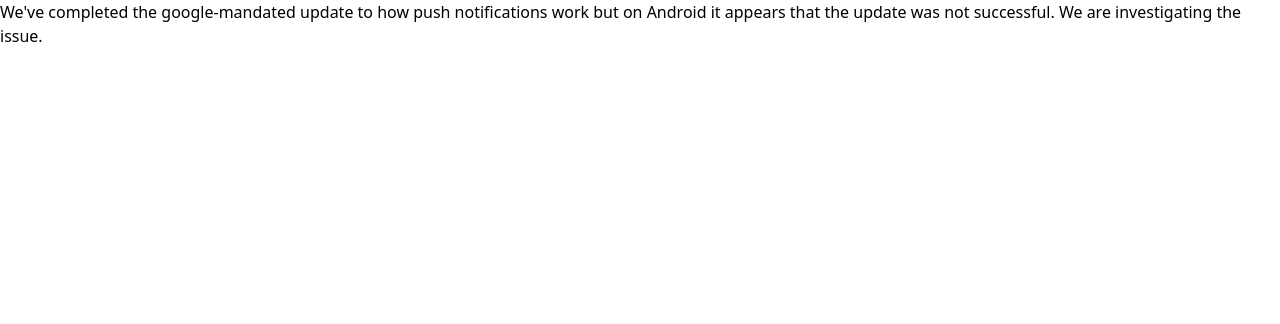
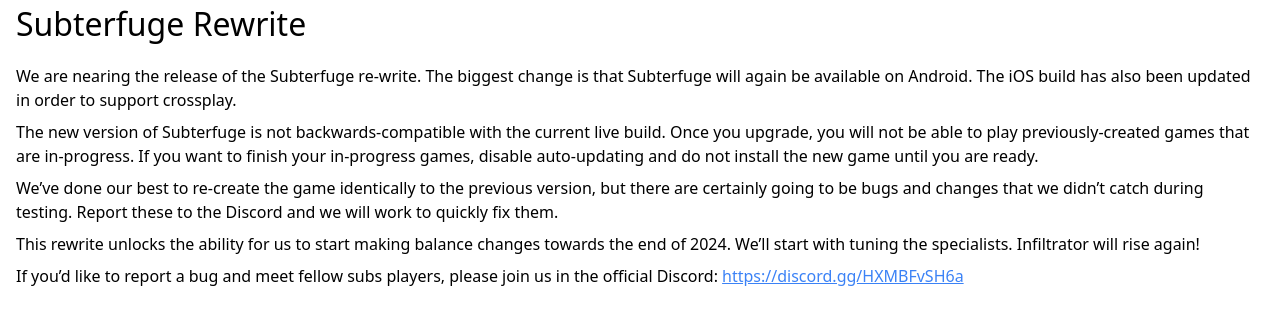
Before and after one commit to gameshovel/gameshovel.github.io, a website built with Vite: page subterfuge-news/upgrade-pre-notice.html in a window 1280 px wide. Built offline with nearby package versions, Linux system fonts and the light colour scheme.

Commit message:
rewrite notice, formatting

```diff
--- a/src/style.css
+++ b/src/style.css
@@ -66,4 +66,7 @@
   div {
     @apply mb-2;
   }
+  body {
+    @apply mx-4;
+  }
 }
--- a/subterfuge-news/push-notification-fail.html
+++ b/subterfuge-news/push-notification-fail.html
@@ -5,5 +5,6 @@
       but on Android it appears that the update was not successful. We are
       investigating the issue.
     </p>
+    <script type="module" src="../src/main.ts"></script>
   </body>
 </html>
--- a/subterfuge-news/push-notification-reset.html
+++ b/subterfuge-news/push-notification-reset.html
@@ -5,5 +5,6 @@
       notifications work. When the change is live push notifications will cease
       working until you launch Subterfuge again.
     </p>
+    <script type="module" src="../src/main.ts"></script>
   </body>
 </html>
--- a/subterfuge-news/upgrade-pre-notice.html
+++ b/subterfuge-news/upgrade-pre-notice.html
@@ -1,9 +1,27 @@
 <html>
+  <head>
+    <meta charset="UTF-8">
+    <meta name="viewport" content="width=device-width, initial-scale=1.0">
+    <link rel="stylesheet" href="../styles.css">
+    <title>Subterfuge Rewrite</title>
+  </head>
   <body>
-    <p>
-      We've completed the google-mandated update to how push notifications work
-      but on Android it appears that the update was not successful. We are
-      investigating the issue.
-    </p>
+    <h1>Subterfuge Rewrite</h1>
+    <div>
+      We are nearing the release of the Subterfuge re-write. The biggest change is that Subterfuge will again be available on Android. The iOS build has also been updated in order to support crossplay.
+    </div>
+    <div>
+      The new version of Subterfuge is not backwards-compatible with the current live build. Once you upgrade, you will not be able to play previously-created games that are in-progress. If you want to finish your in-progress games, disable auto-updating and do not install the new game until you are ready.
+    </div>
+    <div>
+      We&rsquo;ve done our best to re-create the game identically to the previous version, but there are certainly going to be bugs and changes that we didn&rsquo;t catch during testing. Report these to the Discord and we will work to quickly fix them.
+    </div>
+    <div>
+      This rewrite unlocks the ability for us to start making balance changes towards the end of 2024. We&rsquo;ll start with tuning the specialists. Infiltrator will rise again!
+    </div>
+    <div>
+      If you&rsquo;d like to report a bug and meet fellow subs players, please join us in the official Discord: <a href="https://discord.gg/HXMBFvSH6a">https://discord.gg/HXMBFvSH6a</a>
+    </div>
+    <script type="module" src="../src/main.ts"></script>
   </body>
 </html>
--- a/subterfuge_delete_account.html
+++ b/subterfuge_delete_account.html
@@ -1,4 +1,5 @@
 <html>
+  <link rel="stylesheet" href="../styles.css">
   <body>
     <p>To delete your Subterfuge account, please follow these steps:</p>
     <ul>
```
